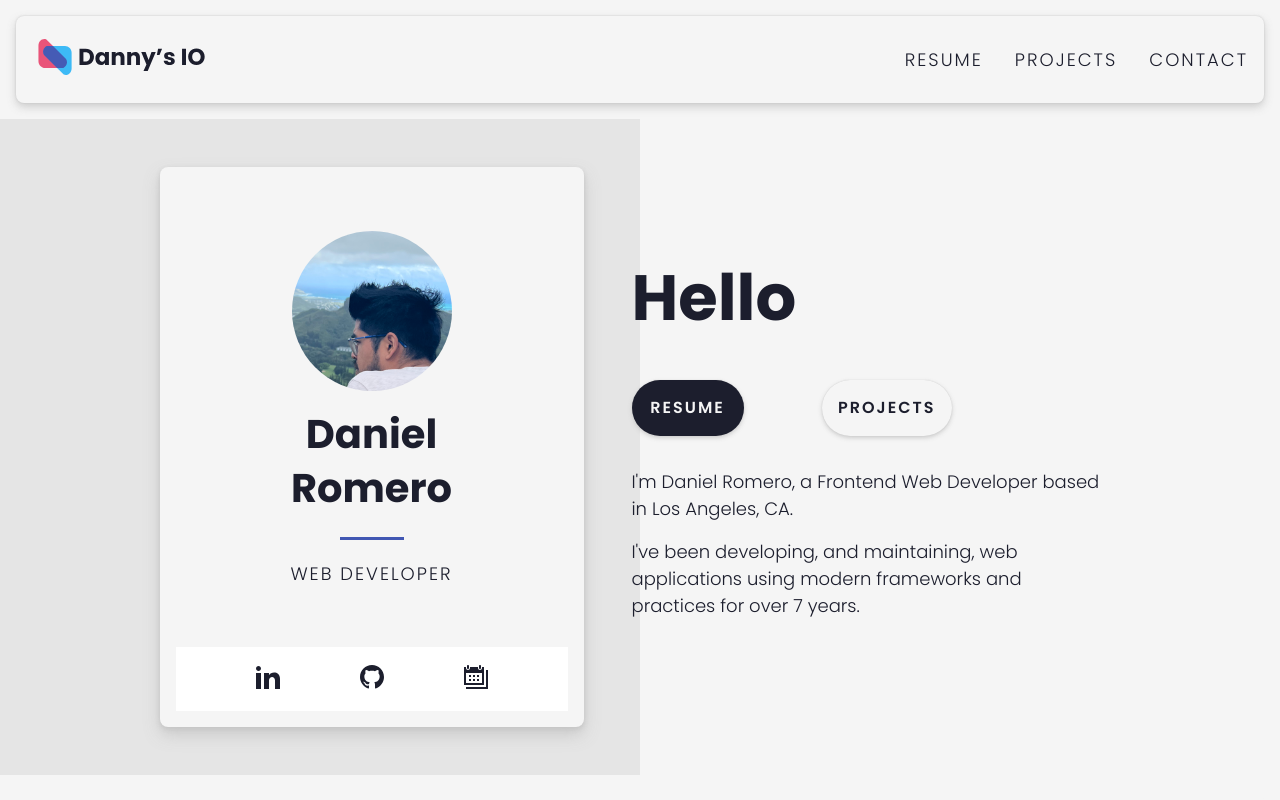
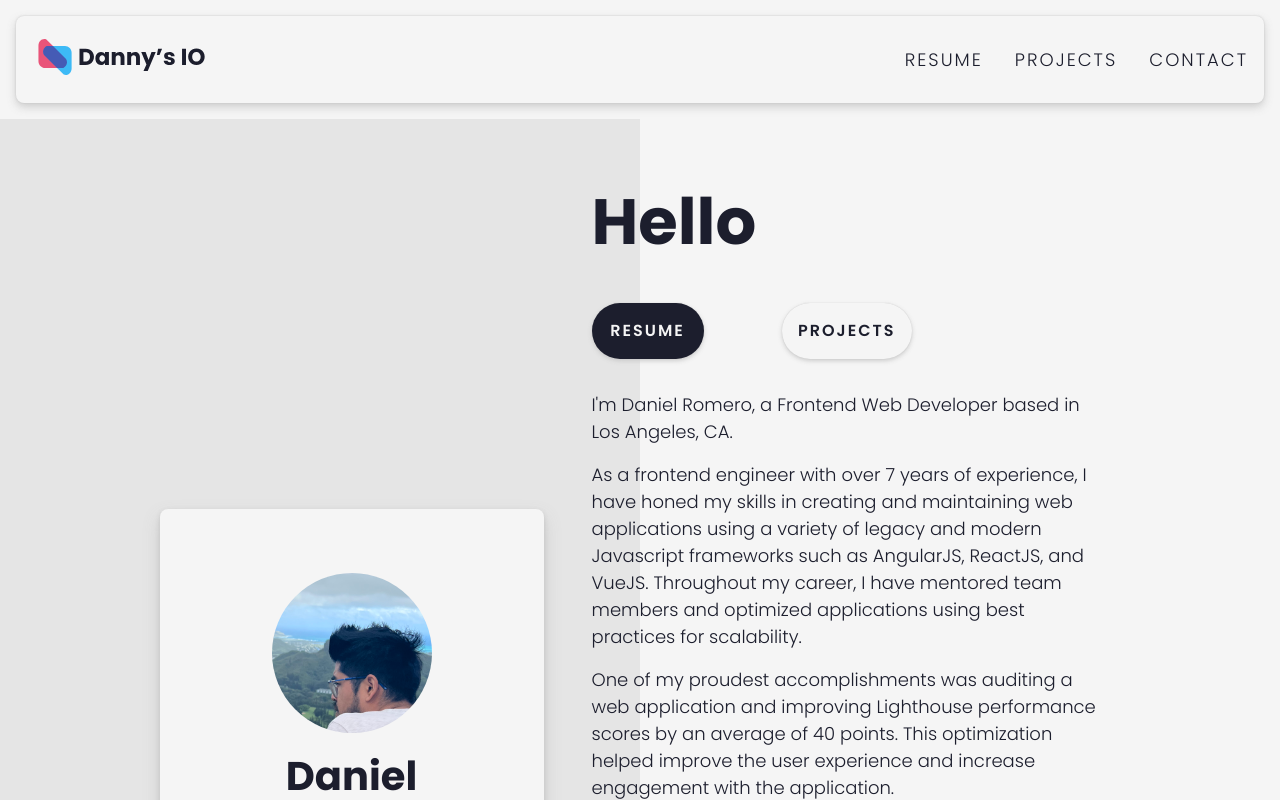
Before and after one commit to dannyk08/portfolio, a Next.js app: page / in a window 1280 px wide. Built offline with nearby package versions, Linux system fonts and the light colour scheme.

Commit message:
Overall   * included better self promoting verbiage

```diff
--- a/src/components/Thumbnail.module.scss
+++ b/src/components/Thumbnail.module.scss
@@ -8,6 +8,7 @@
   margin: 0;
   width: 100%;
   max-width: 26.5rem;
+  min-width: 24rem;
 
   @media (min-width: $tablet-breakpoint-px) {
     padding: 1rem;
--- a/src/components/logistic/Layout.module.scss
+++ b/src/components/logistic/Layout.module.scss
@@ -16,7 +16,6 @@
       var(--background-hex) 100%);
 
   @media (min-width: $mobile-breakpoint-px) {
-    height: 100%;
     background: linear-gradient(to right,
         var(--background-hex-dark) 0%,
         var(--background-hex-dark) 50%,
--- a/src/pages/index.tsx
+++ b/src/pages/index.tsx
@@ -83,7 +83,12 @@ export default function Home() {
               <CTA />
             }
             <P>I'm Daniel Romero, a Frontend Web Developer based in Los Angeles, CA.</P>
-            <P>I've been developing, and maintaining, web applications using modern frameworks and practices for over {new Date().getFullYear() - new Date('1/5/2015').getFullYear() - 1} years.</P>
+            <P>As a frontend engineer with over {new Date().getFullYear() - new Date('1/5/2015').getFullYear() - 1} years of experience, I have honed my skills in creating and maintaining web applications using a variety of legacy and modern Javascript frameworks such as AngularJS, ReactJS, and VueJS. Throughout my career, I have mentored team members and optimized applications using best practices for scalability.</P>
+            <P>One of my proudest accomplishments was auditing a web application and improving Lighthouse performance scores by an average of 40 points. This optimization helped improve the user experience and increase engagement with the application.</P>
+            <P>I have also implemented fully tested serial cataloging algorithms that are now being used nationally and globally. This project required attention to detail and a deep understanding of the complexities of the algorithms.</P>
+            <P>I have a passion for streamlining processes and maximizing efficiency, which is why I took the initiative to unify styles and component functionalities from multiple applications into a UI component library. This library saved the team valuable time and resources, allowing us to focus on other important aspects of the projects.</P>
+            <P>In addition to my technical skills, I also enjoy collaborating with other departments to solve problems. For instance, I architected a landing page CMS for the Marketing team, which allowed them to launch campaigns in minutes. This project required effective communication and a deep understanding of the team's needs.</P>
+            <P>Overall, You should hire me 😬!</P>
           </div>
         </div>
       </Page>
```
